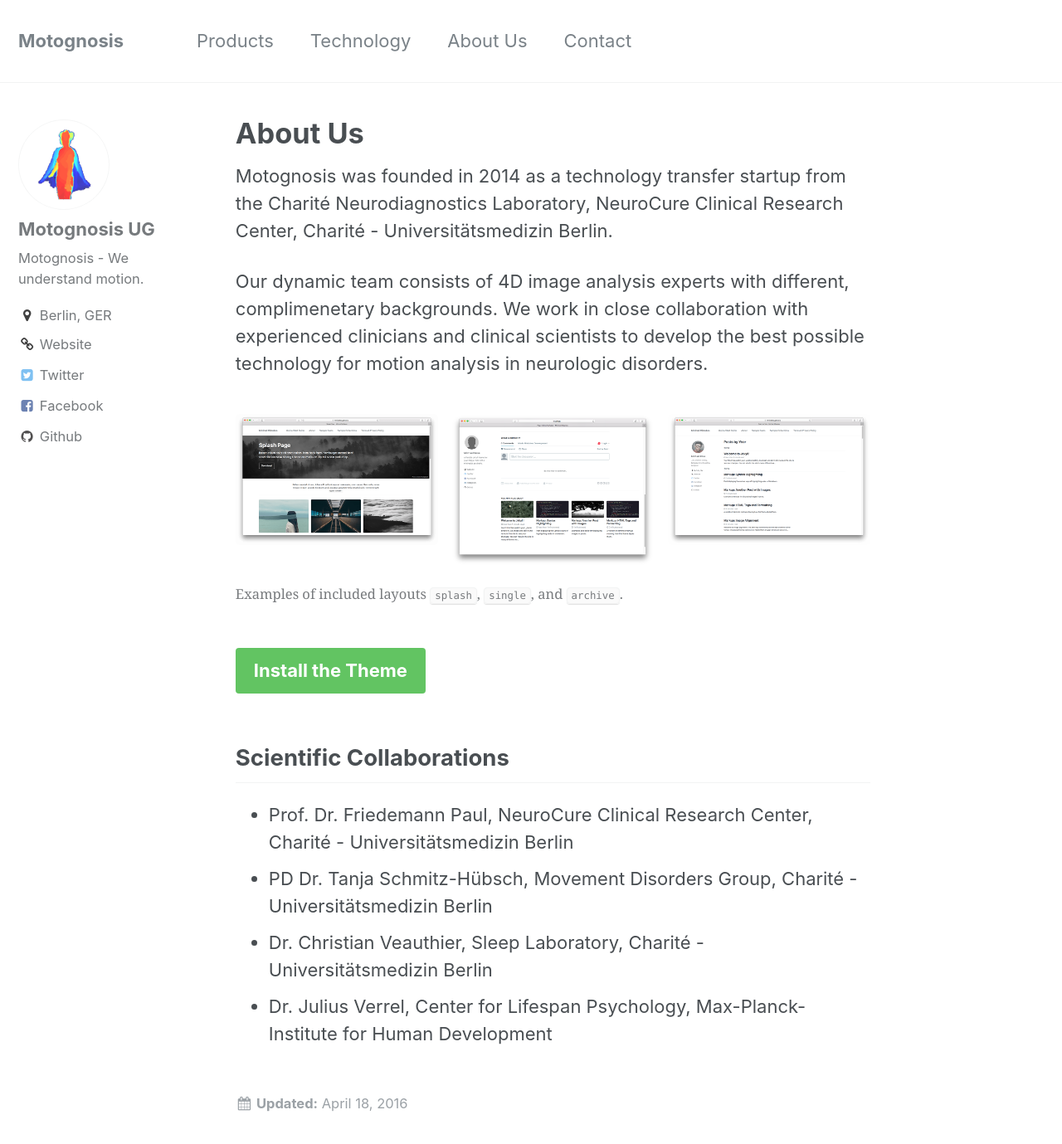
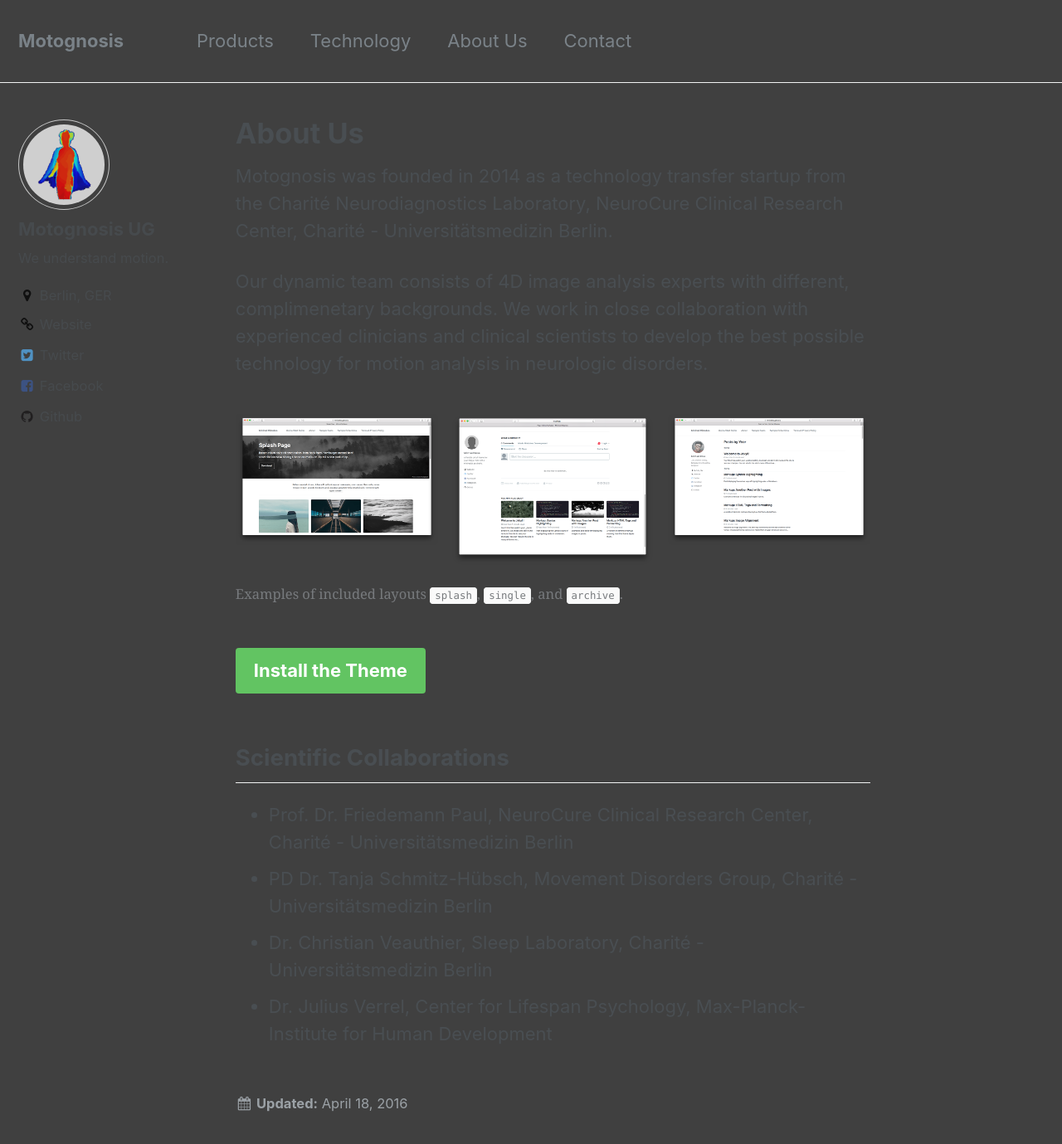
Before and after one commit to motognosis/motognosis.github.io, a Jekyll site: the page built from _pages/about.md, in a window 1280 px wide and 1400 px high. Shown: the top 1379 px of the window at 83% size. Built offline with Jekyll 4.4.1, drawn with Linux system fonts in a browser that asks for light colours.

Commit message:
more customization

```diff
--- a/_config.yml
+++ b/_config.yml
@@ -81,7 +81,7 @@ social:
 author:
   name             : *name
   avatar           : "Lady_Logo.png"
-  bio              : "Motognosis - We understand motion."
+  bio              : "We understand motion."
   location         : "Berlin, GER"
   email            :
   uri              : "https://www.motognosis.com"
--- a/_pages/about.md
+++ b/_pages/about.md
@@ -1,7 +1,7 @@
 ---
 permalink: /about/
 title: "About Us"
-excerpt: "Minimal Mistakes is a flexible two-column Jekyll theme."
+excerpt: "We understand motion."
 layouts_gallery:
   - url: mm-layout-splash.png
     image_path: mm-layout-splash.png
--- a/_sass/_variables.scss
+++ b/_sass/_variables.scss
@@ -53,8 +53,8 @@ $darker-gray                : mix(#000, $gray, 60%);
 $light-gray                 : mix(#fff, $gray, 50%);
 $lighter-gray               : mix(#fff, $gray, 90%);
 
-$body-color                 : #fff;
-$background-color           : #fff;
+$body-color                 : #404040;
+$background-color           : #404040;
 $code-background-color      : #fafafa;
 $code-background-color-dark : $light-gray;
 $text-color                 : $dark-gray;
```
